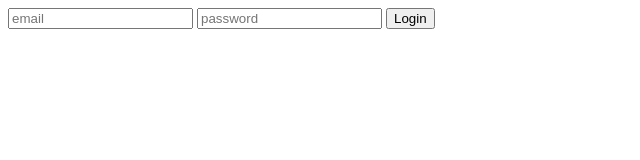
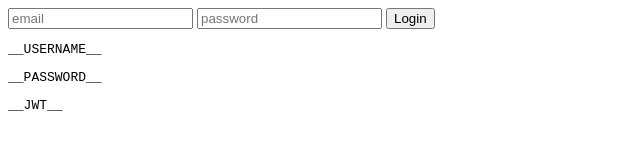
Before and after one commit to StineNygren/testing, a website: page index.html in a window 1280 px wide. Shown: the whole page, without its empty margins (0-640 px from the left). Drawn offline with Linux system fonts and the light colour scheme.

Commit message:
show secret

```diff
--- a/index.html
+++ b/index.html
@@ -4,7 +4,7 @@
     <meta charset="UTF-8" />
     <meta http-equiv="X-UA-Compatible" content="IE=edge" />
     <meta name="viewport" content="width=device-width, initial-scale=1.0" />
-    <title>Lecture</title>
+    <title>Testing</title>
     <script type="module" src="../src/js/login.mjs"></script>
   </head>
   <body>
@@ -14,6 +14,9 @@
         <input placeholder="password" type="text" name="" id="login-password" />
         <input type="submit" value="Login" id="login-submit" />
       </form>
+      <pre>__USERNAME__</pre>
+      <pre>__PASSWORD__</pre>
+      <pre>__JWT__</pre>
     </main>
   </body>
 </html>
```
